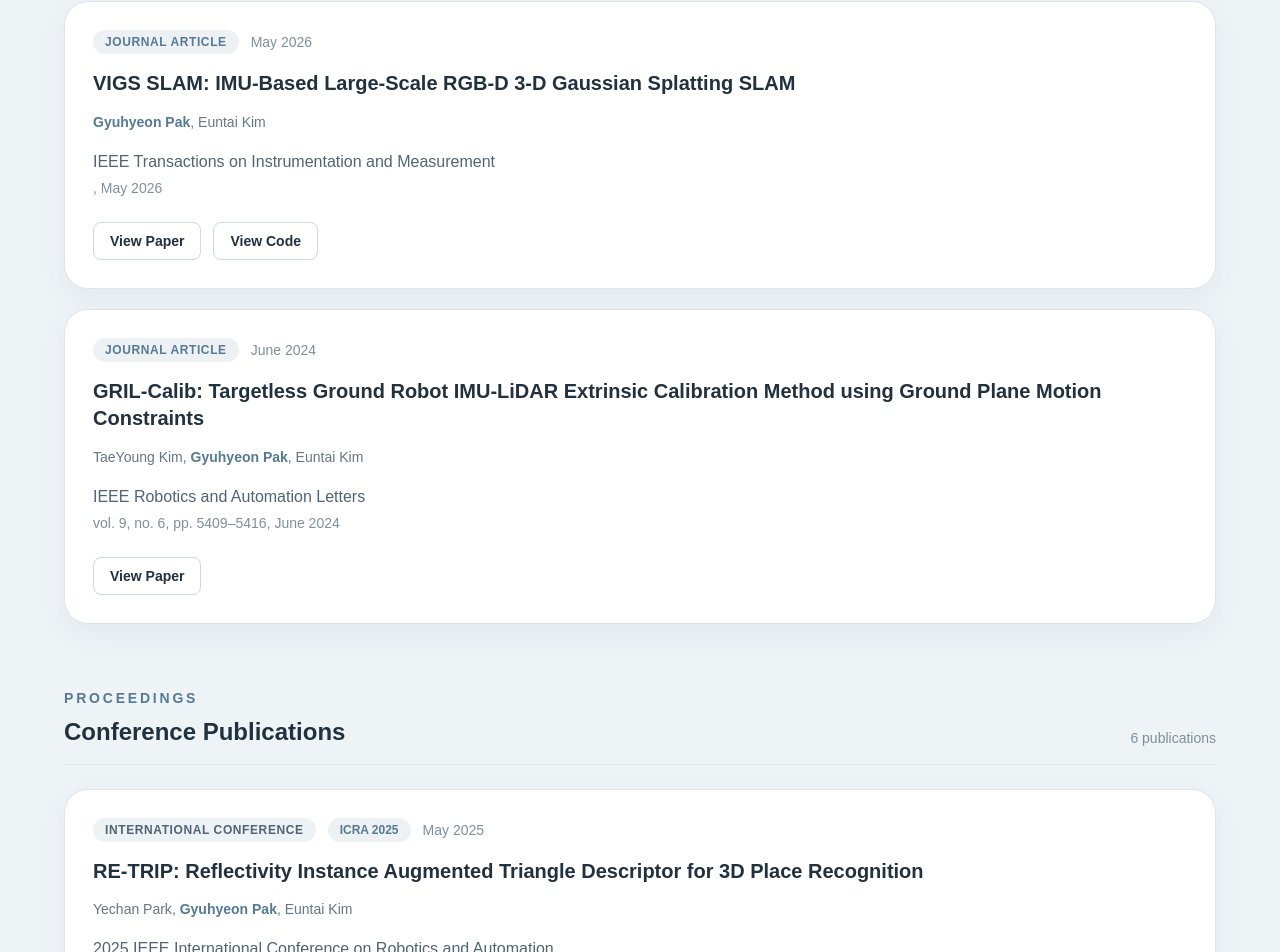
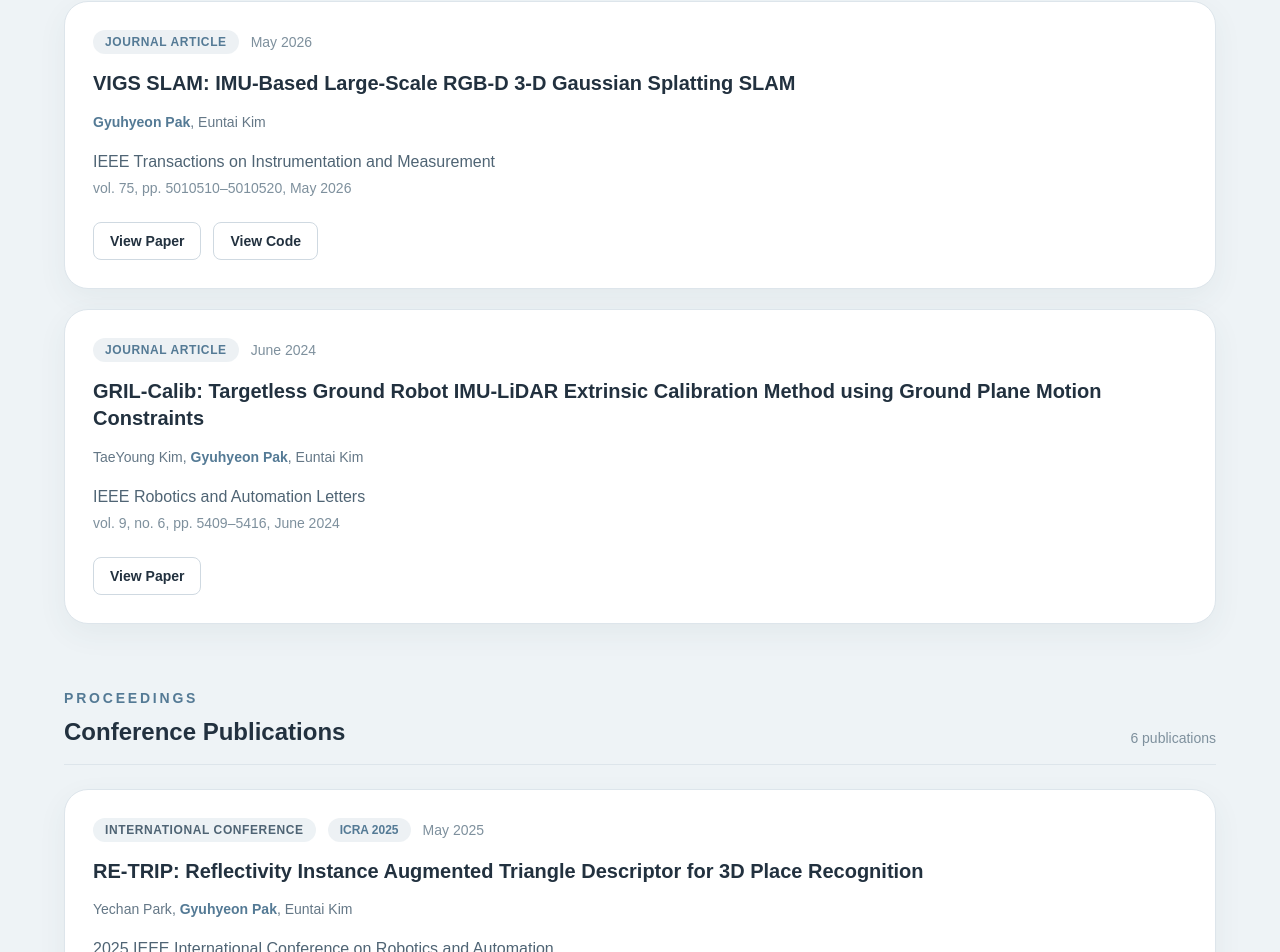
Before and after one commit to ghPak1002/ghPak1002.github.io, a Next.js app: page / in a window 1280 px wide. Shown: the part 2600-3552 px from the top of the page. Built offline with nearby package versions, Linux system fonts and the light colour scheme.

Commit message:
Update Portfolio

```diff
--- a/app/page.tsx
+++ b/app/page.tsx
@@ -18,7 +18,7 @@ const journalPublications = [
     title: "VIGS SLAM: IMU-Based Large-Scale RGB-D 3-D Gaussian Splatting SLAM",
     authors: ["Gyuhyeon Pak", "Euntai Kim"],
     venue: "IEEE Transactions on Instrumentation and Measurement",
-    details: "",
+    details: "vol. 75, pp. 5010510–5010520",
     date: "May 2026",
     type: "Journal Article",
     paperUrl: "https://ieeexplore.ieee.org/document/11520407/",
```
